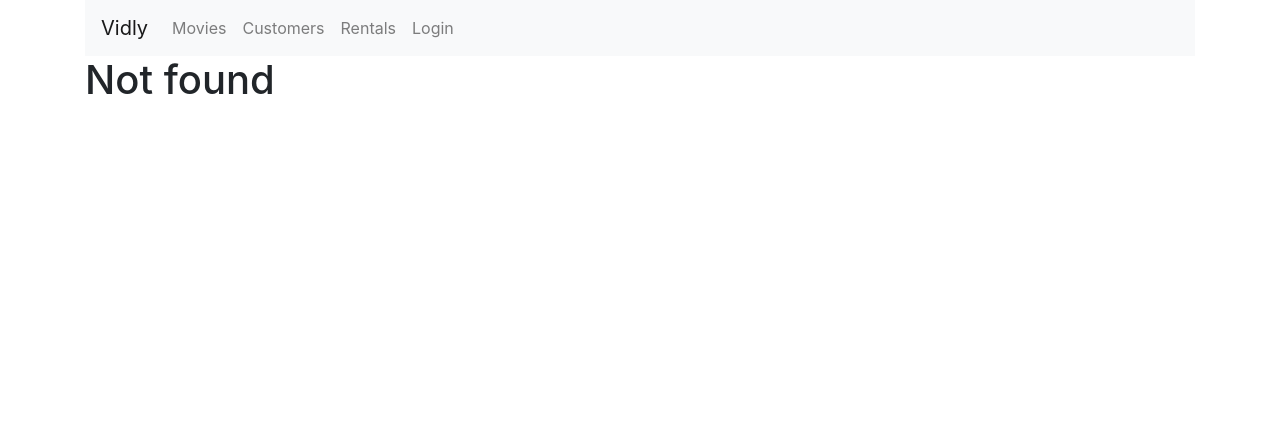
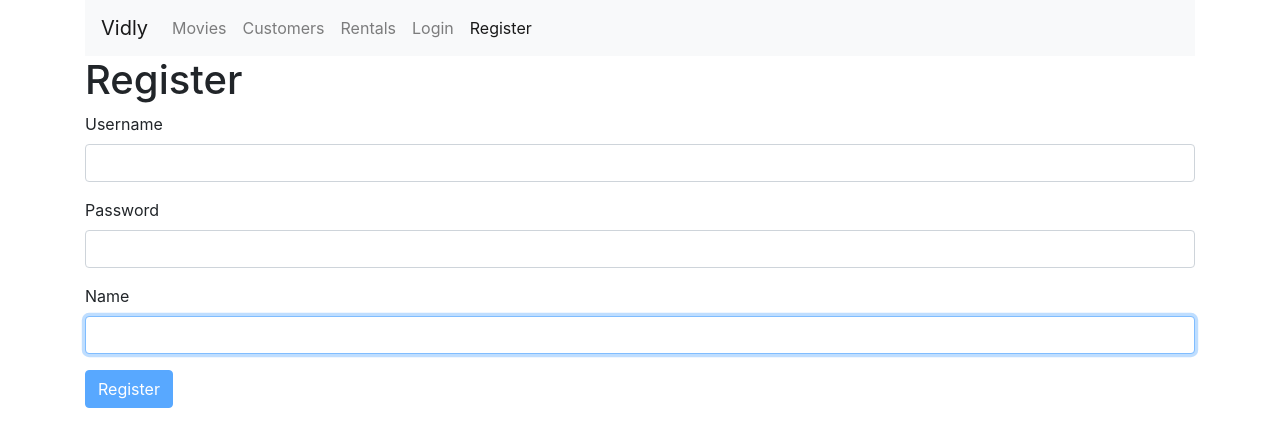
Before and after one commit to Dadagis/react-app, a React (Create React App) app: page /register in a window 1280 px wide. Before the commit this address led to /not-found. Shown: the top 446 px of the page. Built offline with nearby package versions, Linux system fonts and the light colour scheme.

Commit message:
added register form

```diff
--- a/src/App.js
+++ b/src/App.js
@@ -7,6 +7,7 @@
 import Customers from "./components/customers";
 import Rentals from "./components/rentals";
 import LoginForm from "./components/loginForm";
+import RegisterForm from "./components/registerForm";
 import "./App.css";
 
 function App() {
@@ -15,8 +16,9 @@
       <main className="container">
         <Navbar />
         <Switch>
+          <Route path="/movies/:id" component={Movie} />
+          <Route path="/register" component={RegisterForm} />
           <Route path="/login" component={LoginForm} />
-          <Route path="/movies/:id" component={Movie} />
           <Route path="/movies" component={Movies} />
           <Route path="/customers" component={Customers} />
           <Route path="/rentals" component={Rentals} />
--- a/src/components/common/navbar.jsx
+++ b/src/components/common/navbar.jsx
@@ -30,6 +30,11 @@
                 Login
               </NavLink>
             </li>
+            <li>
+              <NavLink className="nav-link" to="/register">
+                Register
+              </NavLink>
+            </li>
           </ul>
         </div>
       </nav>
--- /dev/null
+++ b/src/components/registerForm.jsx
@@ -0,0 +1,35 @@
+import React, { Component } from "react";
+import Form from "./common/form";
+import Joi from "joi-browser";
+
+export default class RegisterForm extends Form {
+  state = {
+    data: { username: "", password: "", name: "" },
+    errors: {},
+  };
+
+  schema = {
+    username: Joi.string().email().required().label("Email"),
+    password: Joi.string().required().min(5).label("Password"),
+    name: Joi.string().required().label("Username"),
+  };
+
+  doSubmit = () => {
+    // call the server
+    console.log("Submitted");
+  };
+
+  render() {
+    return (
+      <div>
+        <h1>Register</h1>
+        <form onSubmit={this.handleSubmit}>
+          {this.renderInput("username", "Username")}
+          {this.renderInput("password", "Password", "password")}
+          {this.renderInput("name", "Name")}
+          {this.renderButton("Register")}
+        </form>
+      </div>
+    );
+  }
+}
```
